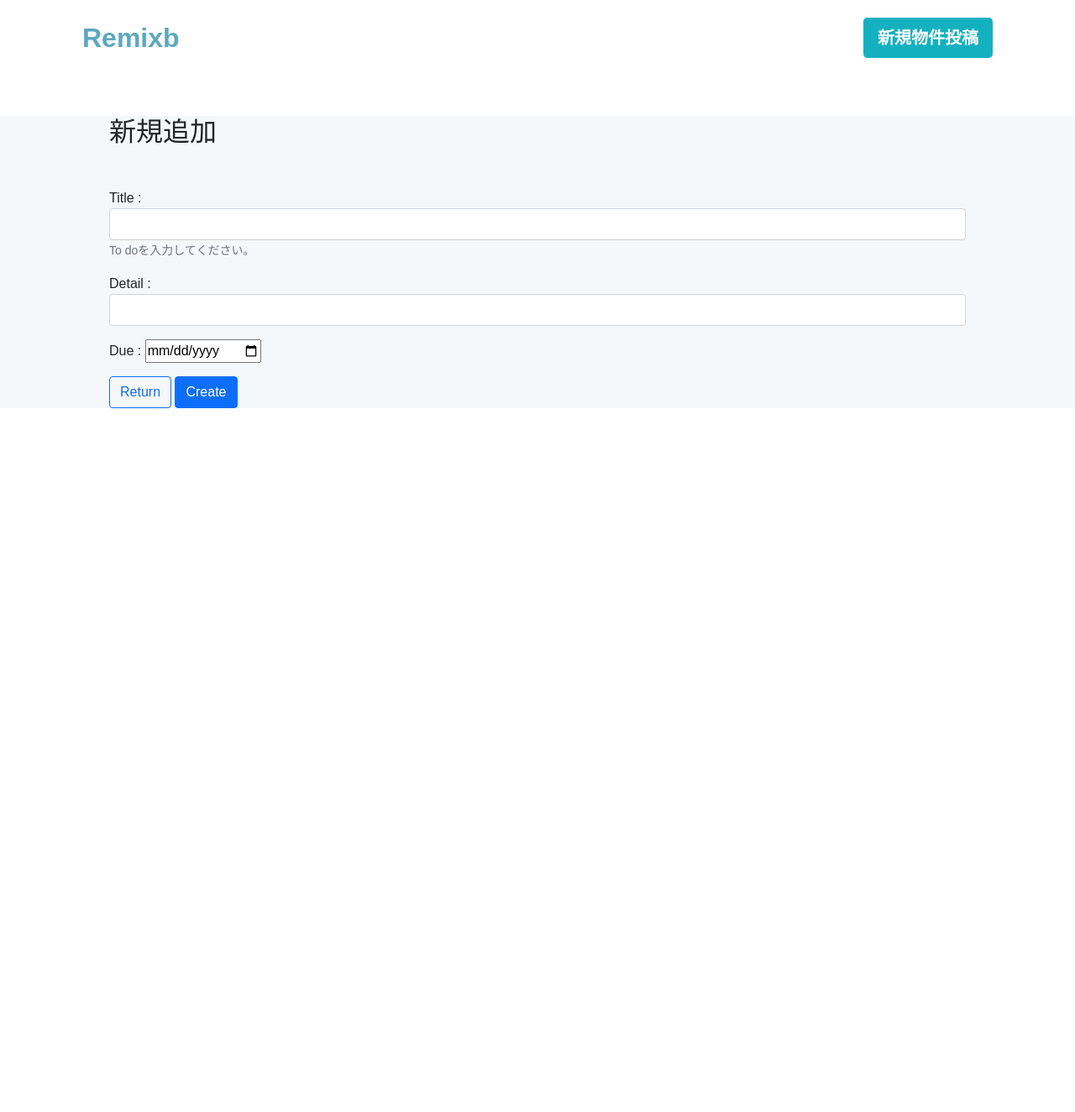
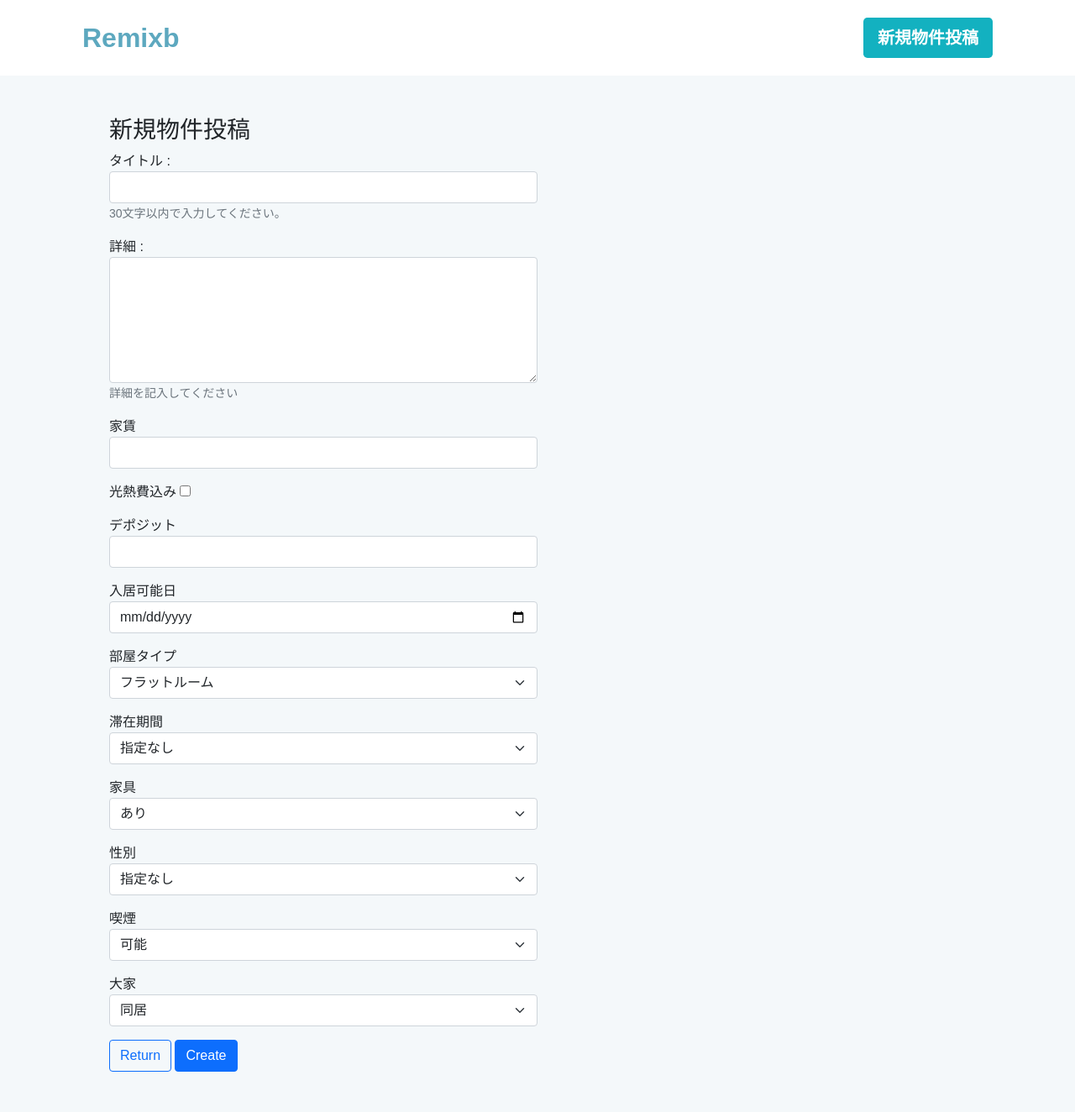
Before and after one commit to irmk323/Remixb, a Flask app: page /create in a window 1280 px wide. Shown: the whole page at 84% size. Before the commit the page ends 486 px from the top, so only its background shows below. Run offline with Flask 2, Linux system fonts and the light colour scheme.

Commit message:
modified create page

```diff
--- a/app.py
+++ b/app.py
@@ -16,6 +16,8 @@ app.config['SECRET_KEY'] = os.getenv("SECRET_KEY")
 
 db = SQLAlchemy(app)
 db.init_app(app)
+SECRET_KEY = os.urandom(32)
+app.config['SECRET_KEY'] = SECRET_KEY
 
 login_manager = LoginManager()
 login_manager.init_app(app)
--- a/forms.py
+++ b/forms.py
@@ -11,7 +11,6 @@ class LoginForm(FlaskForm):
    remember_me = BooleanField('Remember me')
    submit = SubmitField('Sign in')
 
-
 class RegisterForm(FlaskForm):
 
    username = StringField('Username')
--- a/static/css/base.css
+++ b/static/css/base.css
@@ -18,7 +18,9 @@
   box-shadow: 0 2px 3px 0 rgb(0 0 0 / 40%);
   border-radius: 2%;
 }
-
+.create-form{
+  width: 50%;
+}
 body {
     font-family: 'Hiragino Kaku Gothic Pro', 'Meiryo', sans-serif;
   }
--- a/templates/create.html
+++ b/templates/create.html
@@ -3,25 +3,90 @@
 {% block body %}
 <div class="base-color">
     <div class="container">
-<h2 class="m-5">新規追加</h2>
-<form class="m-5" action="/" method='POST'>
+        <div class="p-5">
+            <h3>新規物件投稿</h3>
+            <!-- <p></p> -->
+            <form  action="/create" method='POST'>
                 <div class="form-group pb-3">
-        <label for="title">Title : </label>
-        <input type="text" class="form-control" name="title" aria-describedby="title-help">
-        <small id="title-help" class="form-text text-muted">To doを入力してください。</small>
+                    <label for="title">タイトル : </label>
+                    <input type="text" class="form-control create-form" name="title" aria-describedby="title-help">
+                    <small id="title-help" class="form-text text-muted">30文字以内で入力してください。</small>
                 </div>
                 <div class="form-group pb-3">
-        <label for="detail">Detail : </label>
-        <input type="text" class="form-control" name="detail">
+                    <label for="detail">詳細 : </label>
+                    <textarea type="textarea" class="form-control create-form" style="height:150px;"name="detail"></textarea>
+                    <small id="title-help" class="form-text text-muted">詳細を記入してください</small>
                 </div>
                 <div class="form-group pb-3">
-        <label for="due">Due : </label>
-        <input type="date" name="due" required>
+                    <label for="due" >家賃</label>
+                    <input type="text" name="due" class="form-control create-form" required>
+                </div>
+                <div class="form-group pb-3">
+                    <label for="due" >光熱費込み</label>
+                    <input type="checkbox" name="due" required>
+                </div>
+                <div class="form-group pb-3">
+                    <label for="due" >デポジット</label>
+                    <input type="text" name="due"  class="form-control create-form" required>
+                </div>
+                <div class="form-group pb-3">
+                    <label for="due">入居可能日</label>
+                    <input type="date" name="due" class="form-control create-form" >
+                </div>
+                <div class="form-group pb-3">
+                    <label for="due">部屋タイプ</label>
+                    <select  name="duration" id="duration" class="form-select form-select-m create-form" aria-label=".form-select-m example">
+                        <option value="">フラットルーム</option>
+                        <option value="1">スタジオタイプ</option>
+                        <option value="3">賃貸物件</option>
+                      </select>
+                </div>
+                <div class="form-group pb-3">
+                    <label for="due">滞在期間</label>
+                    <select  name="duration" id="duration" class="form-select form-select-m create-form" aria-label=".form-select-m example">
+                        <option value="">指定なし</option>
+                        <option value="1" >1ヶ月以内</option>
+                        <option value="3" >3ヶ月以内</option>
+                        <option value="6" >6ヶ月以内</option>
+                        <option value="12" >1年以内</option>
+                        <option value="24" >2年以内</option>
+                        <option value="25" >それ以上</option>
+                      </select>
+                </div>
+                <div class="form-group pb-3">
+                    <label for="due">家具</label>
+                    <select  name="duration" id="duration" class="form-select form-select-m create-form" aria-label=".form-select-m example">
+                        <option value="">あり</option>
+                        <option value="1">なし</option>
+                      </select>
+                </div>
+                <div class="form-group pb-3">
+                    <label for="due">性別</label>
+                    <select  name="duration" id="duration" class="form-select form-select-m create-form" aria-label=".form-select-m example">
+                        <option value="">指定なし</option>
+                        <option value="1">女性希望</option>
+                        <option value="3">男性希望</option>
+                      </select>
+                </div>
+                <div class="form-group pb-3">
+                    <label for="due">喫煙</label>
+                    <select  name="duration" id="duration" class="form-select form-select-m create-form" aria-label=".form-select-m example">
+                        <option value="1">可能</option>
+                        <option value="3">不可</option>
+                      </select>
+                </div>
+                <div class="form-group pb-3">
+                    <label for="due">大家</label>
+                    <select  name="duration" id="duration" class="form-select form-select-m create-form" aria-label=".form-select-m example">
+                        <option value="1">同居</option>
+                        <option value="3">別居</option>
+                      </select>
                 </div>
                 <a class="btn btn-outline-primary" href="/" role="button">Return</a>
                 <button type="submit" class="btn btn-primary">Create</button>
             </form>
         </div>
     </div>
+</div>
 
 {% endblock %}
--- a/views.py
+++ b/views.py
@@ -111,32 +111,26 @@ def post():
 
     dict = request.form
     for key in dict:
-        # print (" key" +key)
         print ("form key " + key + " " +dict[key] )
 
-    # print(posts)
-    # postArr = []
-    # for post in posts:
-    #     postArr.append(post.toDict())
-
-    # session['posts'] = jsonify(postArr)
-    # print(session['posts'])
-
-    # title = request.form.get('title')
-    # detail = request.form.get('detail')
-    # due = request.form.get('due')
-
-    # due = datetime.strptime(due, '%Y-%m-%d')
-    # new_post = Post(title=title, detail=detail, due=due)
-
-    # db.session.add(new_post)
-    # db.session.commit()
-    # return redirect('/')
-    print(dict)
     return render_template('index.html', posts=posts, dict=dict, room_type=room_type)
 
-@bp.route('/create')
-def create():
+
+@bp.route('/create',methods=['GET'])
+def create_get():
+    return render_template('create.html')
+
+@bp.route('/create',methods=['POST'])
+def create_post():
+    title = request.form.get('title')
+    detail = request.form.get('detail')
+    # start_date = request.form.get('start_date')
+    # start_date = datetime.strptime(start_date, '%Y-%m-%d')
+    new_post = Post(title=title, detail=detail)
+
+    db.session.add(new_post)
+    db.session.commit()
+    # return redirect('/')
     return render_template('create.html')
 
 @bp.route('/detail/<int:id>')
```
Lines whose indentation alone changed are shown as unchanged.
